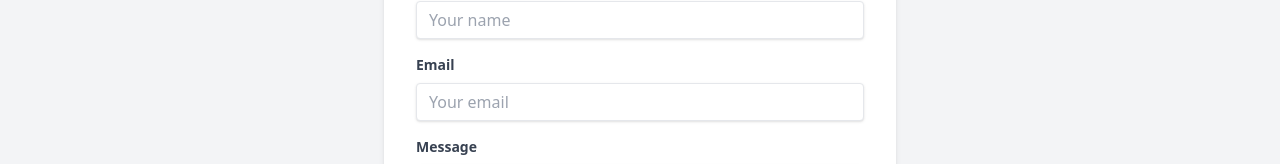
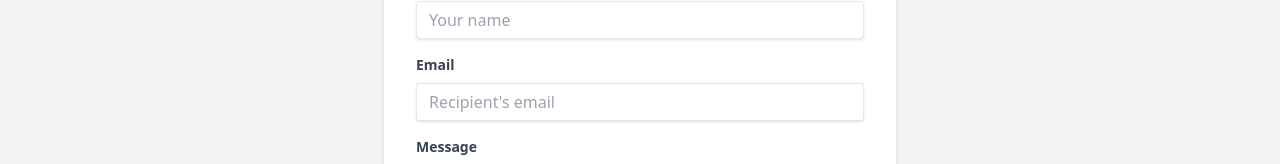
Before and after one commit to rawah96/megaprod, a React (Create React App) app: page / in a window 1280 px wide. Shown: the part 1423-1587 px from the top of the page. Built offline with nearby package versions, Linux system fonts and the light colour scheme; a web font is replaced by a local one.

Commit message:
change email config

```diff
--- a/src/App.js
+++ b/src/App.js
@@ -124,12 +124,19 @@ const ContactForm = () => {
     e.preventDefault();
     setStatus("loading");
 
+    const formData = new FormData(e.target);
+
+    // Get the email address from the form (input with name="email")
+    const userEmail = formData.get("email");
+
+    // Add the dynamic recipient email to the form data
     emailjs
       .sendForm(
         "service_e0dhqpr",
         "template_df1nd38",
         e.target,
-        "zxIq4tNdT8LxkijR4"
+        "zxIq4tNdT8LxkijR4",
+        { to_email: userEmail } // Pass the recipient email dynamically
       )
       .then(
         () => setStatus("success"),
@@ -138,6 +145,7 @@ const ContactForm = () => {
 
     e.target.reset();
   };
+
 
   return (
     <div id="contact" className="flex flex-col items-center py-12 bg-gray-100">
@@ -167,7 +175,7 @@ const ContactForm = () => {
           id="email"
           name="email"
           type="email"
-            placeholder="Your email"
+          placeholder="Recipient's email"
           className="shadow appearance-none border rounded w-full py-2 px-3 text-gray-700 leading-tight focus:outline-none focus:shadow-outline"
           required
         />
```
Lines whose indentation alone changed are shown as unchanged.
